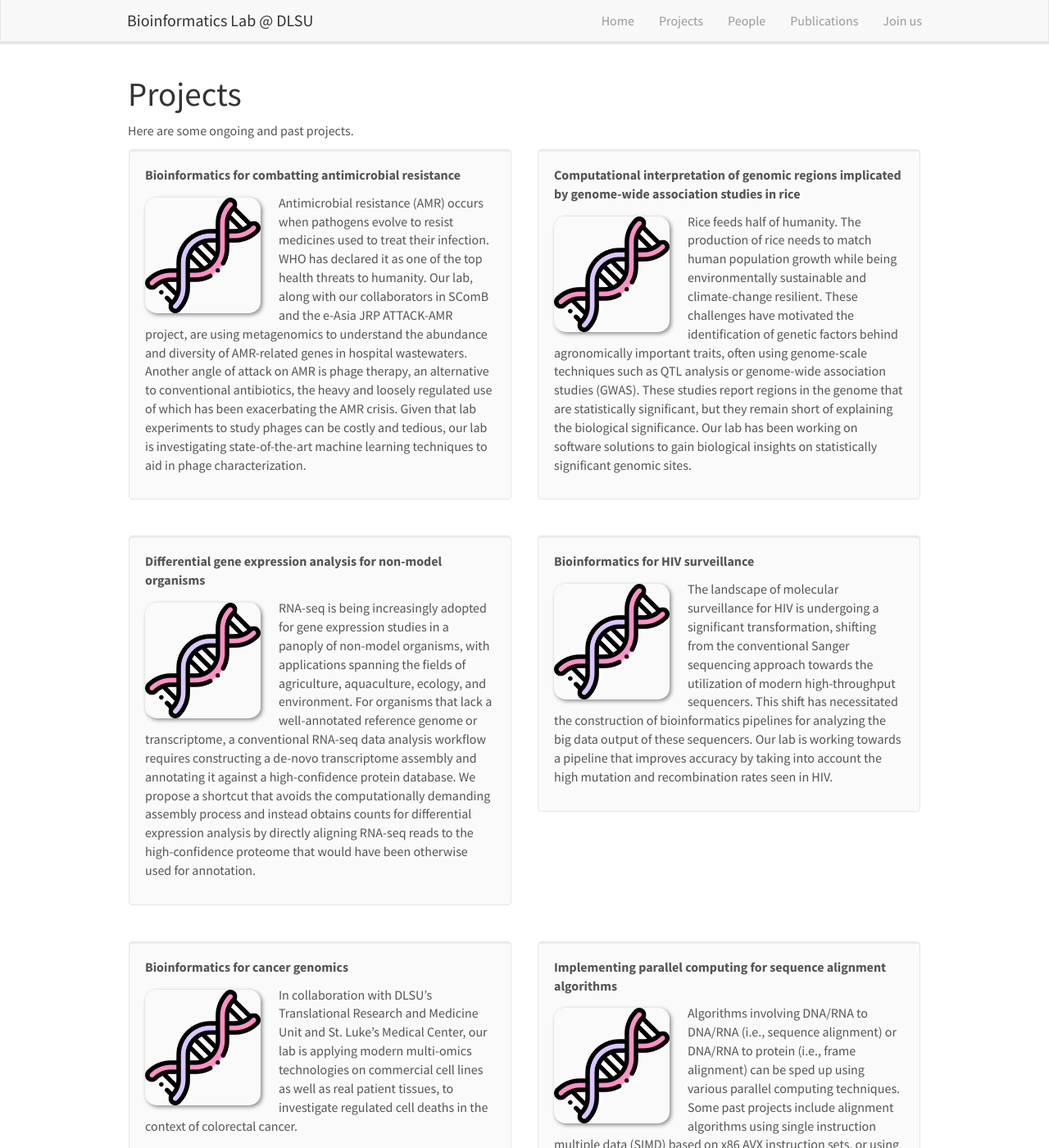
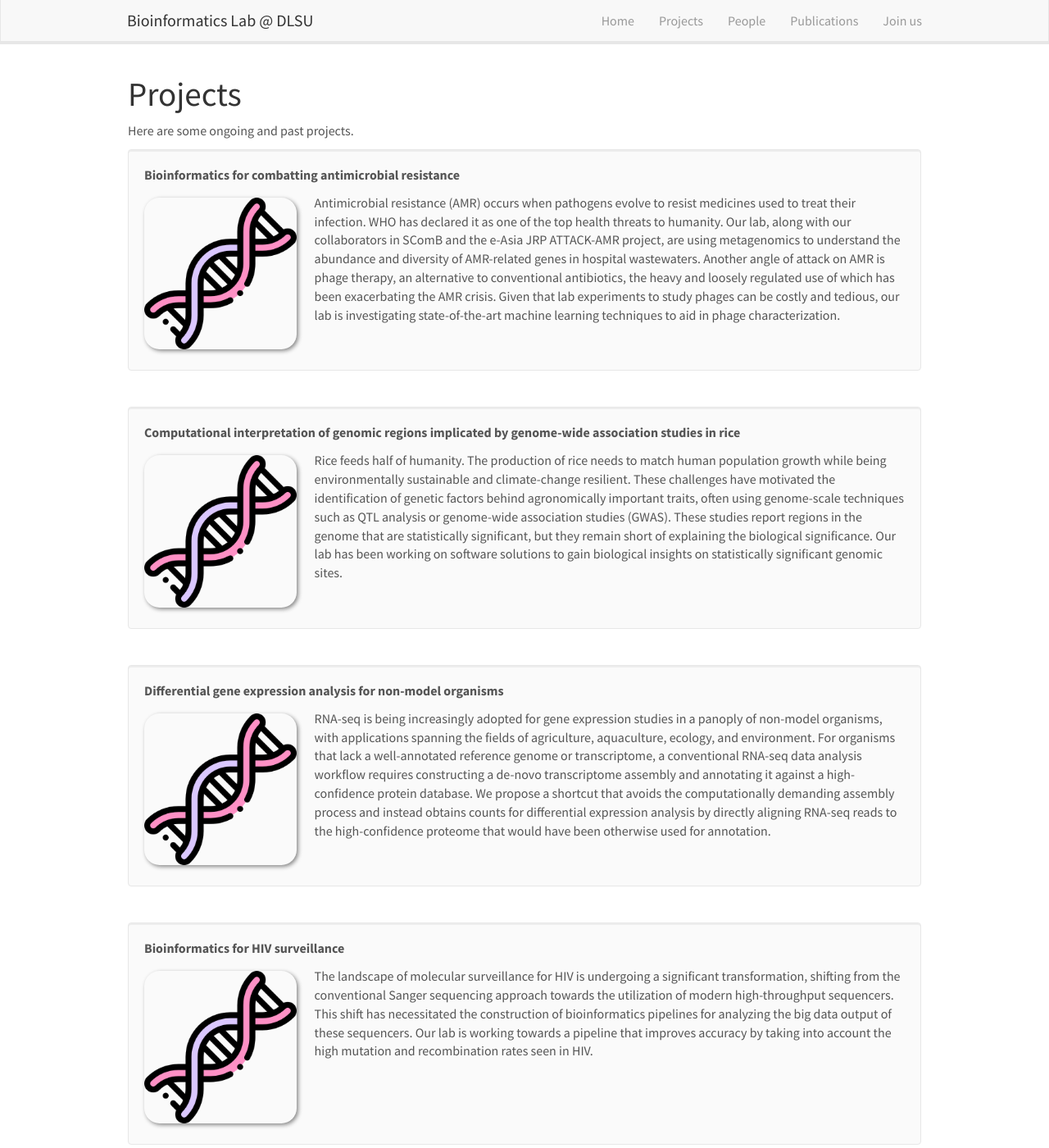
Before and after one commit to bioinfodlsu/bioinfodlsu.github.io, a Jekyll site: the page built from _pages/projects.md, in a window 1280 px wide and 1400 px high. Shown: the whole window at 82% size. Built offline with Jekyll 4.4.1, drawn with Linux system fonts in a browser that asks for light colours; nearby versions of some CDN libraries.

Commit message:
Refactor the styling of the projects page

```diff
--- a/_data/projs.yml
+++ b/_data/projs.yml
@@ -6,29 +6,23 @@
 - title: Bioinformatics for combatting antimicrobial resistance
   image: dummy.png
   description: Antimicrobial resistance (AMR) occurs when pathogens evolve to resist medicines used to treat their infection. WHO has declared it as one of the top health threats to humanity. Our lab, along with our collaborators in SComB and the e-Asia JRP ATTACK-AMR project, are using metagenomics to understand the abundance and diversity of AMR-related genes in hospital wastewaters. Another angle of attack on AMR is phage therapy, an alternative to conventional antibiotics, the heavy and loosely regulated use of which has been exacerbating the AMR crisis. Given that lab experiments to study phages can be costly and tedious, our lab is investigating state-of-the-art machine learning techniques to aid in phage characterization.
-  highlight: 1
 
 - title: Computational interpretation of genomic regions implicated by genome-wide association studies in rice
   image: dummy.png
   description: Rice feeds half of humanity. The production of rice needs to match human population growth while being environmentally sustainable and climate-change resilient. These challenges have motivated the identification of genetic factors behind agronomically important traits, often using genome-scale techniques such as QTL analysis or genome-wide association studies (GWAS). These studies report regions in the genome that are statistically significant, but they remain short of explaining the biological significance. Our lab has been working on software solutions to gain biological insights on statistically significant genomic sites.
-  highlight: 1
 
 - title: Differential gene expression analysis for non-model organisms
   image: dummy.png
   description: RNA-seq is being increasingly adopted for gene expression studies in a panoply of non-model organisms, with applications spanning the fields of agriculture, aquaculture, ecology, and environment. For organisms that lack a well-annotated reference genome or transcriptome, a conventional RNA-seq data analysis workflow requires constructing a de-novo transcriptome assembly and annotating it against a high-confidence protein database. We propose a shortcut that avoids the computationally demanding assembly process and instead obtains counts for differential expression analysis by directly aligning RNA-seq reads to the high-confidence proteome that would have been otherwise used for annotation.
-  highlight: 1
 
 - title: Bioinformatics for HIV surveillance
   image: dummy.png
   description: The landscape of molecular surveillance for HIV is undergoing a significant transformation, shifting from the conventional Sanger sequencing approach towards the utilization of modern high-throughput sequencers. This shift has necessitated the construction of bioinformatics pipelines for analyzing the big data output of these sequencers. Our lab is working towards a pipeline that improves accuracy by taking into account the high mutation and recombination rates seen in HIV.
-  highlight: 1
 
 - title: Bioinformatics for cancer genomics
   image: dummy.png
   description: In collaboration with DLSU's Translational Research and Medicine Unit and St. Luke's Medical Center, our lab is applying modern multi-omics technologies on commercial cell lines as well as real patient tissues, to investigate regulated cell deaths in the context of colorectal cancer.
-  highlight: 1
 
 - title: Implementing parallel computing for sequence alignment algorithms
   image: dummy.png
   description: Algorithms involving DNA/RNA to DNA/RNA (i.e., sequence alignment) or DNA/RNA to protein (i.e., frame alignment) can be sped up using various parallel computing techniques. Some past projects include alignment algorithms using single instruction multiple data (SIMD) based on x86 AVX instruction sets, or using single instruction multiple threads (SIMT) based on the NVIDIA CUDA platform and customized hardware configuration based on PYNQ Z2 field programmable gate array (FPGA).
-  highlight: 1
--- a/_pages/projects.md
+++ b/_pages/projects.md
@@ -9,36 +9,16 @@ permalink: /projects/
 # Projects
 Here are some ongoing and past projects.
 
-{% assign number_printed = 0 %}
 {% for proj in site.data.projs %}
 
-{% assign even_odd = number_printed | modulo: 2 %}
-{% if proj.highlight == 1 %}
+<div class="row">
 
-{% if even_odd == 0 %}
-<div class="row">
-{% endif %}
-
-<div class="col-sm-6 clearfix">
- <div class="well">
+<div class="clearfix well proj-item-container">
   <pubtit>{{ proj.title }}</pubtit>
-  <img src="{{ site.url }}{{ site.baseurl }}/images/pubpic/{{ proj.image }}" class="img-responsive" width="33%" style="float: left" />
+  <img src="{{ site.url }}{{ site.baseurl }}/images/pubpic/{{ proj.image }}" class="img-responsive" width="20%" style="float: left" />
   <p>{{ proj.description }}</p>
- </div>
 </div>
 
-{% assign number_printed = number_printed | plus: 1 %}
+</div>
 
-{% if even_odd == 1 %}
-</div>
-{% endif %}
-
-{% endif %}
 {% endfor %}
-
-{% assign even_odd = number_printed | modulo: 2 %}
-{% if even_odd == 1 %}
-</div>
-{% endif %}
-
-<p> &nbsp; </p>
--- a/css/main.scss
+++ b/css/main.scss
@@ -158,3 +158,8 @@ body {
 #github-container {
 	align-items: center;
 }
+
+.proj-item-container {
+	margin-left: 15px;
+	margin-right: 15px;
+}
```
